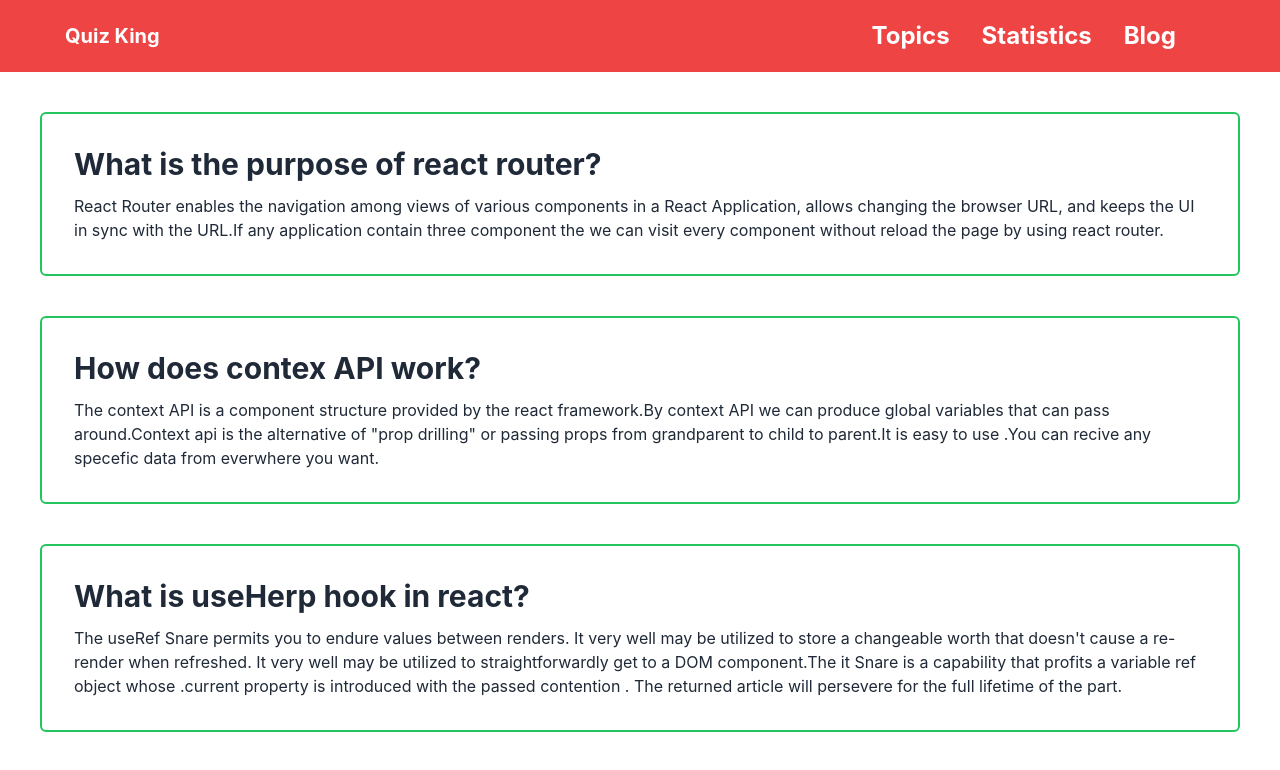
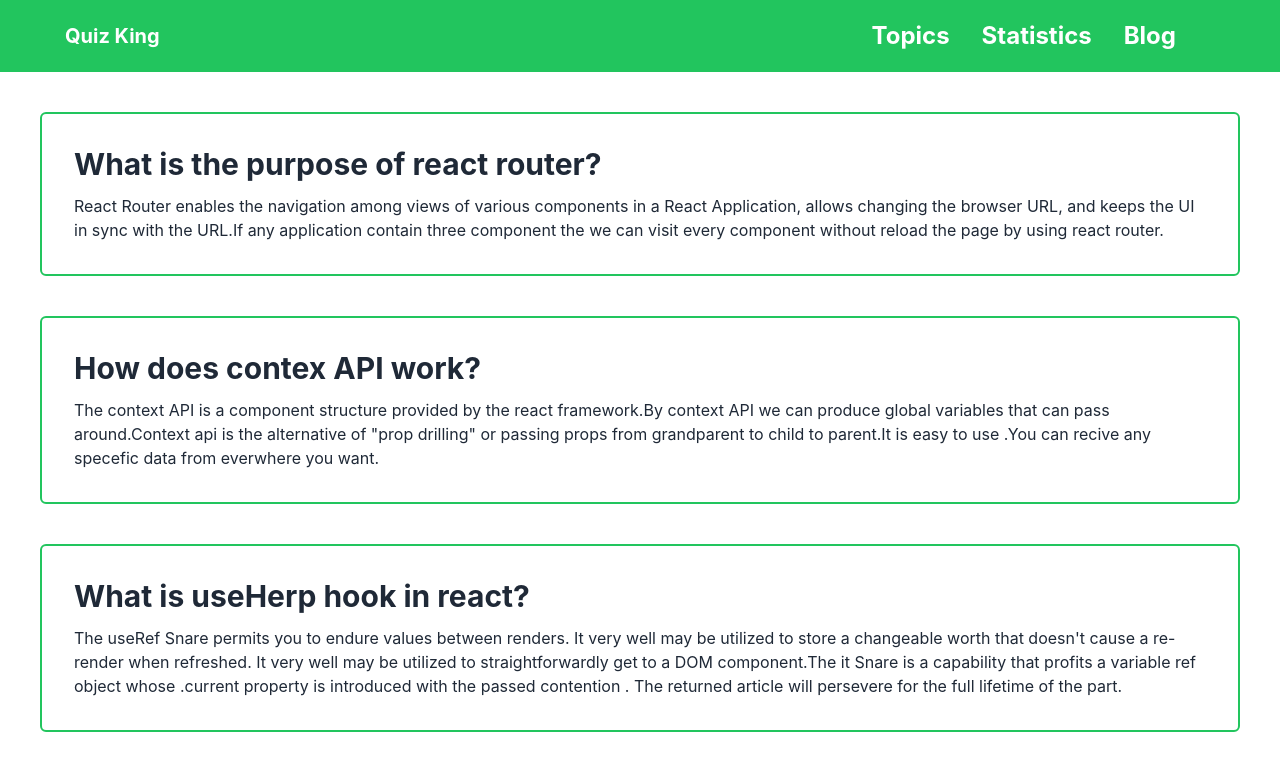
Before and after one commit to mrsurus/Quize-Project, a React (Create React App) app: page /blog in a window 1280 px wide. Shown: the top 770 px of the page. Built offline with nearby package versions, Linux system fonts and the light colour scheme.

Commit message:
readme.md file update

```diff
--- a/src/Components/Header/Header.js
+++ b/src/Components/Header/Header.js
@@ -3,7 +3,7 @@ import { Link } from 'react-router-dom';
 
 const Header = () => {
     return (
-        <div className="navbar bg-red-500 px-12 text-white">
+        <div className="navbar bg-green-500 px-12 text-white">
             <div className="navbar-start display: flex justify-between w-full ">
                 <div>
                     <a className="btn btn-ghost normal-case text-xl text-4xl font-bold">Quiz King</a>
--- a/src/Components/Statistics/Statistics.js
+++ b/src/Components/Statistics/Statistics.js
@@ -12,8 +12,8 @@ const Statistics = () => {
     return (
         <div>
             <ResponsiveContainer   width="100%" height="100">
-                    <div className='mt-16'>
-                <LineChart width={500}  height={300}  data={data}
+                    <div className='mt-16 bg-green-500'>
+                <LineChart width={500}  height={400}  data={data}
                  margin={{
                     top: 5,
                     right: 30,
```
Also changed, not shown: 1 other file (tests, documents, lock files or other folders).
